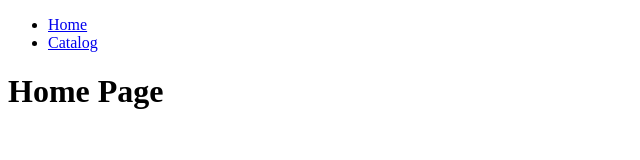
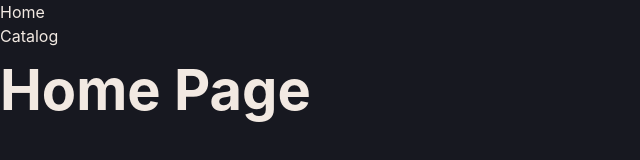
Before and after one commit to drozdy/berlin-guardians, a website built with Vite: page index.html in a window 1280 px wide. Shown: the whole page, without its empty margins (0-640 px from the left). Built offline with nearby package versions, Linux system fonts and the light colour scheme.

Commit message:
feat: add new tokens.css and base.css

```diff
--- a/src/app/index.ts
+++ b/src/app/index.ts
@@ -1,4 +1,5 @@
 import './../styles/tokens.css';
+import './../styles/base.css';
 import { createElement } from './../utils/dom';
 import { createFooter } from '../components/footer/footer';
 import { type Header, createHeader } from '../components/header/header';
--- /dev/null
+++ b/src/styles/base.css
@@ -0,0 +1,135 @@
+/* reset */
+*,
+*::before,
+*::after {
+  box-sizing: border-box;
+}
+
+* {
+  margin: 0;
+}
+
+html {
+  -webkit-text-size-adjust: 100%;
+  scroll-behavior: smooth;
+}
+
+body {
+  min-height: 100vh;
+  display: flex;
+  flex-direction: column;
+  background-color: var(--bg);
+  color: var(--on-bg);
+  font-family: var(--inter), system-ui, sans-serif;
+  font-size: var(--body-medium);
+  line-height: 1.5;
+  -webkit-font-smoothing: antialiased;
+}
+
+main {
+  flex: 1;
+}
+
+img,
+picture,
+svg {
+  display: block;
+  max-width: 100%;
+}
+
+a {
+  color: inherit;
+  text-decoration: none;
+}
+
+ul,
+ol {
+  padding: 0;
+  list-style: none;
+}
+
+button,
+input,
+select,
+textarea {
+  font: inherit;
+  color: inherit;
+}
+
+button {
+  padding: 0;
+  border: 0;
+  background: none;
+  cursor: pointer;
+}
+
+/* typography */
+h1,
+h2,
+h3 {
+  color: var(--on-bg);
+  font-weight: 700;
+}
+
+h1 {
+  font-size: var(--display-large);
+}
+
+h2 {
+  font-size: var(--headline-large);
+}
+
+h3 {
+  font-size: var(--display-small);
+}
+
+/* layout */
+.container {
+  width: 100%;
+  max-width: 1680px;
+  margin-inline: auto;
+  padding-inline: var(--size-3);
+}
+
+/* accessibility */
+:focus-visible {
+  outline: 2px solid var(--focus-ring);
+  outline-offset: 2px;
+}
+
+.visually-hidden {
+  position: absolute;
+  width: 1px;
+  height: 1px;
+  overflow: hidden;
+  clip: rect(0 0 0 0);
+  white-space: nowrap;
+}
+
+@media (prefers-reduced-motion: reduce) {
+  html {
+    scroll-behavior: auto;
+  }
+
+  *,
+  *::before,
+  *::after {
+    animation-duration: 0.01ms !important;
+    transition-duration: 0.01ms !important;
+  }
+}
+
+/* mobile */
+@media (max-width: 768px) {
+  h1 {
+    font-size: var(--display-medium);
+  }
+
+  h2 {
+    font-size: var(--headlline-medium);
+  }
+
+  .container {
+    padding-inline: var(--size-2);
+  }
+}
--- a/src/styles/tokens.css
+++ b/src/styles/tokens.css
@@ -2,34 +2,48 @@
   /* colors-base */
   --white: #ffffff;
   --black: #000000;
+
   /* colors-general */
-  --bg: #f9f8f3;
-  --on-bg: #5f5d75;
-  --on-bg-low: #737380;
-  --bg-footer: #1e1b3a;
-  --bg-footer-low: #2a264f;
-  --bg-footer-lowest: #3c376e;
-  --on-bg-footer: #b9b5c9;
-  --surface: #fff9e5;
-  --surface-low: #fff9c5;
-  --primary: #ffd02b;
-  --primary-low: #fde047;
-  --primary-high: #e5bb00;
-  --on-primary: #242145;
-  --secondary: #f0eeff;
-  --tertiary: #3a2ebf;
-  --like: #ff4b4b;
-  --error: #b3261e;
-  --price-free: #0b8a8f;
+  --bg: #171820;
+  --on-bg: #f2e9e2;
+  --on-bg-low: #b9b3c2;
+  --bg-footer: #14151d;
+  --bg-footer-low: #20212b;
+  --bg-footer-lowest: #2b2d39;
+  --on-bg-footer: #c9c4d0;
+  --surface: #20212b;
+  --surface-low: #2b2d39;
+  --primary: #ffc928;
+  --primary-low: #ffd95c;
+  --primary-high: #e5a900;
+  --on-primary: #171820;
+  --secondary: #383a48;
+  --tertiary: #a99aaf;
+  --like: #ff6574;
+  --error: #ff7777;
+  --price-free: #75b9b8;
+
   /* colors for borders */
-  --outline: #e5e7eb;
-  --outline-variant: #d2d2d2;
+  --outline: #777384;
+  --outline-variant: #555363;
+
   /* colors additional */
-  --avatar-random-1: #e9eef6;
-  --avatar-random-2: #a3e2c9;
-  --avatar-random-3: #bce3ff;
-  --avatar-random-4: #ffc6ff;
-  --avatar-random-5: #e8dff5;
+  --avatar-random-1: #dce6f0;
+  --avatar-random-2: #b9e5d4;
+  --avatar-random-3: #c7e4f7;
+  --avatar-random-4: #f4c9e9;
+  --avatar-random-5: #ded3ef;
+
+  /* additional semantic colors */
+  --success: #9bae72;
+  --warning: #ffc928;
+  --info: #75b9b8;
+  --focus-ring: #75b9b8;
+  --overlay: #0b0c12cc;
+  --surface-hover: #383a48;
+  --surface-active: #454756;
+  --on-secondary: #f2e9e2;
+  --on-tertiary: #171820;
 
   /* sizes */
   --size-05: 4px;
@@ -48,10 +62,12 @@
   --size-13: 104px;
   --size-14: 112px;
   --size-15: 120px;
+
   /* shadows */
   --level-1: 4px 4px;
   --level-2: 6px 6px;
   --level-3: 8px 8px;
+
   /* corner radius */
   --corner-extra-small: 4px;
   --corner-small: 8px;
@@ -64,11 +80,11 @@
   --btn-large: 16px 24px;
   --btn-medium: 10px 20px;
   --btn-small: 8px 16px;
-  --btm-icon: 8px;
+  --btn-icon: 8px;
 
   /* font families */
   --inter: 'Inter';
-  --rototo: 'Roboto';
+  --roboto: 'Roboto';
 
   /*font sizes */
   --display-large: 56px;
@@ -76,7 +92,7 @@
   --display-small: 24px;
 
   --headline-large: 32px;
-  --headlline-medium: 24px;
+  --headline-medium: 24px;
   --btn-large-lineheight: 20px;
 
   --body-large: 18px;
```
Also changed, not shown: 1 other file.
